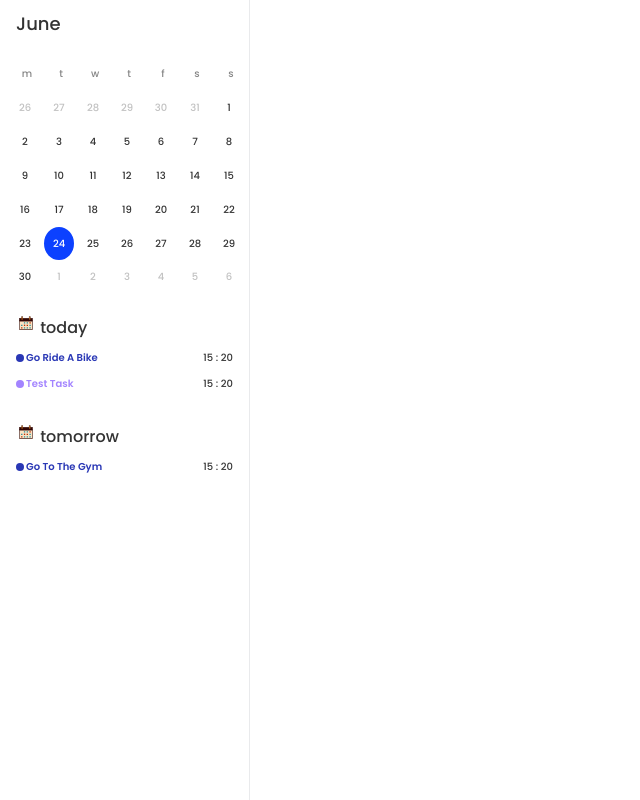
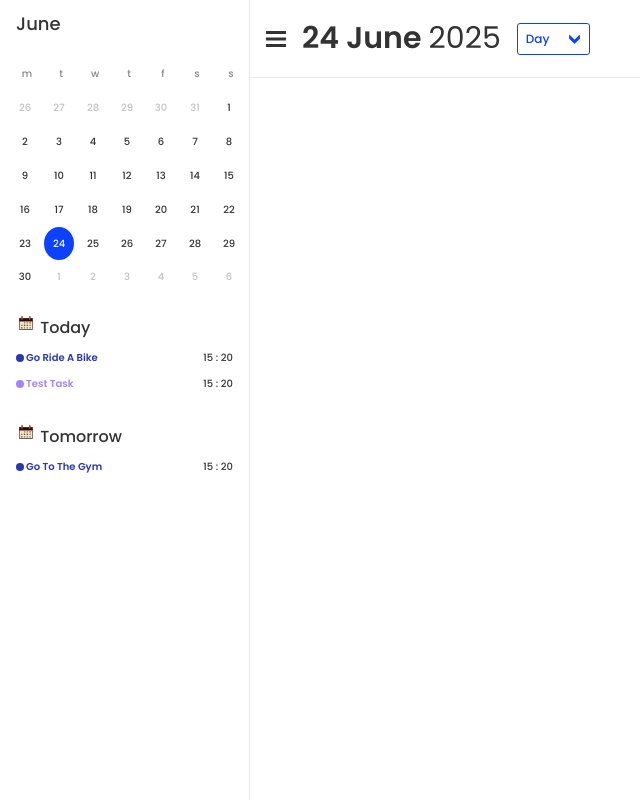
Before and after one commit to rasmus322/Vue_Calendar_App, a Vue app: page / in a window 1280 px wide. Shown: the whole page, without its empty margins (0-640 px from the left). Built offline with nearby package versions, Linux system fonts and the light colour scheme.

Commit message:
added fully function left side of top bar
Added:
1) functional left side of topbar;
2) separate file for widely used types;
3) added possibility to hide sidebar

```diff
--- a/src/App.vue
+++ b/src/App.vue
@@ -1,10 +1,31 @@
 <script setup lang="ts">
+import { ref } from 'vue';
+import type { SelectOptionType } from './types';
 import SideBar from './components/SideBar/SideBar.vue';
+import TopBar from './components/TopBar/TopBar.vue';
+
+const showSideBar = ref<boolean>(true)
+const topBarStatus = ref<string>('')
+const selectOption = ref<SelectOptionType>('day')
+
+const changeSideBarStatus = (status: boolean) => {
+  showSideBar.value = status
+  status ? topBarStatus.value = '' : topBarStatus.value = ' full'
+}
+const changeSelectOption = (option: SelectOptionType) => {
+  selectOption.value = option
+}
 </script>
 
 <template>
   <div class="container">
-    <SideBar />
+    <SideBar v-if="showSideBar" />
+    <TopBar
+      :showSideBar="showSideBar"
+      :addClass="topBarStatus"
+      @changeSideBarStatus="changeSideBarStatus"
+      @changeOption="changeSelectOption"
+    />
   </div>
 </template>
 
--- a/src/components/SideBar/SideBarTasks/SideBarTasksBlock.vue
+++ b/src/components/SideBar/SideBarTasks/SideBarTasksBlock.vue
@@ -64,6 +64,7 @@ const transformDate = (date: Date): string => {
         font-weight: 500;
         font-size: 16px;
         color: var(--text-color-primary);
+        text-transform: capitalize;
         margin-bottom: 10px;
         img {
             width: 20px;
--- /dev/null
+++ b/src/components/TopBar/TopBar.vue
@@ -0,0 +1,68 @@
+<script setup lang="ts">
+import { ref, defineEmits, defineProps, watch } from 'vue';
+import type { SelectOptionType } from '@/types.ts';
+
+interface Props {
+    addClass: string;
+    showSideBar: boolean;
+}
+
+const emits = defineEmits(['changeOption', 'changeSideBarStatus'])
+
+const props = defineProps<Props>()
+
+const selectOption = ref<SelectOptionType>('day')
+const date = new Date()
+const endOfWeek = new Date(date)
+endOfWeek.setDate(date.getDate() + 6)
+
+const dayTitle = `${date.getDate()} ${date.toLocaleString('en-US', { month: 'long' })}`
+const weekTitle = `${date.getDate()}-${endOfWeek.getDate()} ${date.toLocaleString('en-US', { month: 'long' })}`
+const monthTitle = date.toLocaleString('en-US', { month: 'long' })
+const yearTitle = ''
+const titleText = ref<string>(dayTitle)
+
+watch(
+    () => selectOption.value,
+    () => {
+        switch(selectOption.value) {
+            case 'day':
+                titleText.value = dayTitle
+                break
+            case 'week':
+                titleText.value = weekTitle
+                break
+            case 'month':
+                titleText.value = monthTitle
+                break
+            case 'year':
+                titleText.value = yearTitle
+                break
+        }
+    }
+)
+</script>
+
+<template>
+    <div :class="`topbar-container` + props.addClass">
+        <section class="topbar-left">
+            <div class="burger-btn" @click="emits('changeSideBarStatus', !props.showSideBar)">
+                <span></span>
+            </div>
+            <h1 class="topbar-title"> {{ titleText }} <span>2025</span> </h1>
+            <div class="select-wrapper">
+                <select class="topbar-select" v-model="selectOption" @change="emits('changeOption', selectOption)">
+                    <option class="topbar-select-option" value="day"> Day </option>
+                    <option class="topbar-select-option" value="week"> Week </option>
+                    <option class="topbar-select-option" value="month"> Month </option>
+                    <option class="topbar-select-option" value="year"> Year </option>
+                </select>
+            </div>
+        </section>
+        <section class="topbar-right">
+
+        </section>
+    </div>
+</template>
+
+<style scoped lang="scss" src="./style.scss"></style>
--- /dev/null
+++ b/src/components/TopBar/style.scss
@@ -0,0 +1,83 @@
+.topbar-container {
+    width: calc(100% - 250px);
+    position: fixed;
+    top: 0;
+    right: 0;
+    display: flex;
+    align-items: center;
+    justify-content: space-between;
+    border-bottom: 1px solid var(--border-color-primary);
+    padding: 16px;
+    &.full {
+        width: 100%;
+    }
+}
+.topbar-left,
+.topbar-right {
+    display: flex;
+    align-items: center;
+    gap: 16px;
+}
+.burger-btn {
+    width: 20px;
+    height: 16px;
+    position: relative;
+    cursor: pointer;
+    &::before {
+        content: '';
+        position: absolute;
+        top: 0;
+        width: 100%;
+        height: 3px;
+        background-color: var(--text-color-primary);
+    }
+    &::after {
+        content: '';
+        position: absolute;
+        bottom: 0;
+        width: 100%;
+        height: 3px;
+        background-color: var(--text-color-primary);
+    }
+    & span {
+        position: absolute;
+        top: 50%;
+        transform: translateY(-50%);
+        width: 100%;
+        height: 3px;
+        background-color: var(--text-color-primary);
+    }
+}
+.topbar-title {
+    font-weight: 600;
+    font-size: 30px;
+    color: var(--text-color-primary);
+    & span {
+        font-weight: 400;
+    }
+}
+.select-wrapper {
+    position: relative;
+    &::after {
+        content: ">";
+        position: absolute;
+        right: 8px;
+        top: 50%;
+        transform: translateY(-50%) rotate(90deg);
+        font-weight: 600;
+        font-size: 24px;
+        color: var(--accent-bg-color);
+        pointer-events: none;
+    }
+}
+.topbar-select {
+    appearance: none;
+    background-color: transparent;
+    border: 1px solid var(--accent-bg-color);
+    border-radius: 3px;
+    font-weight: 500;
+    font-size: 12px;
+    color: var(--accent-bg-color);
+    cursor: pointer;
+    padding: 8px 24px 8px 8px;
+}
--- /dev/null
+++ b/src/types.ts
@@ -0,0 +1 @@
+export type SelectOptionType = 'day' | 'week' | 'month' | 'year'
```
